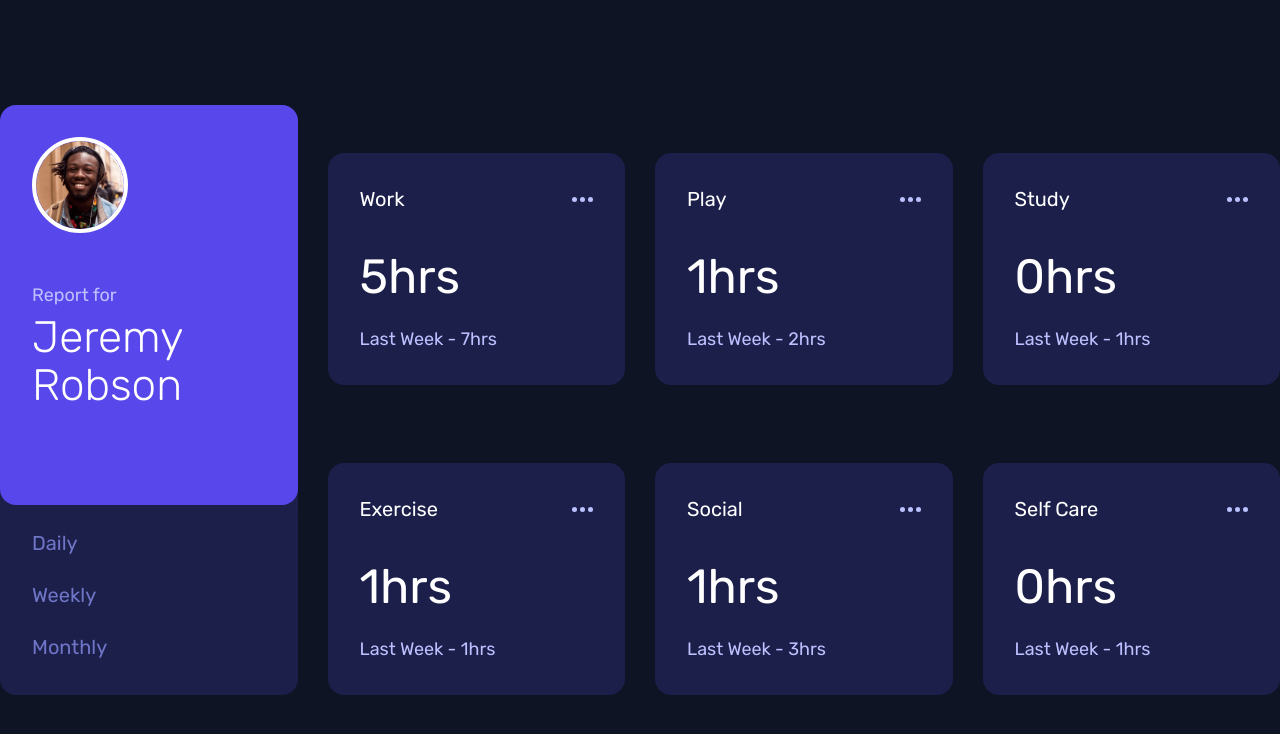
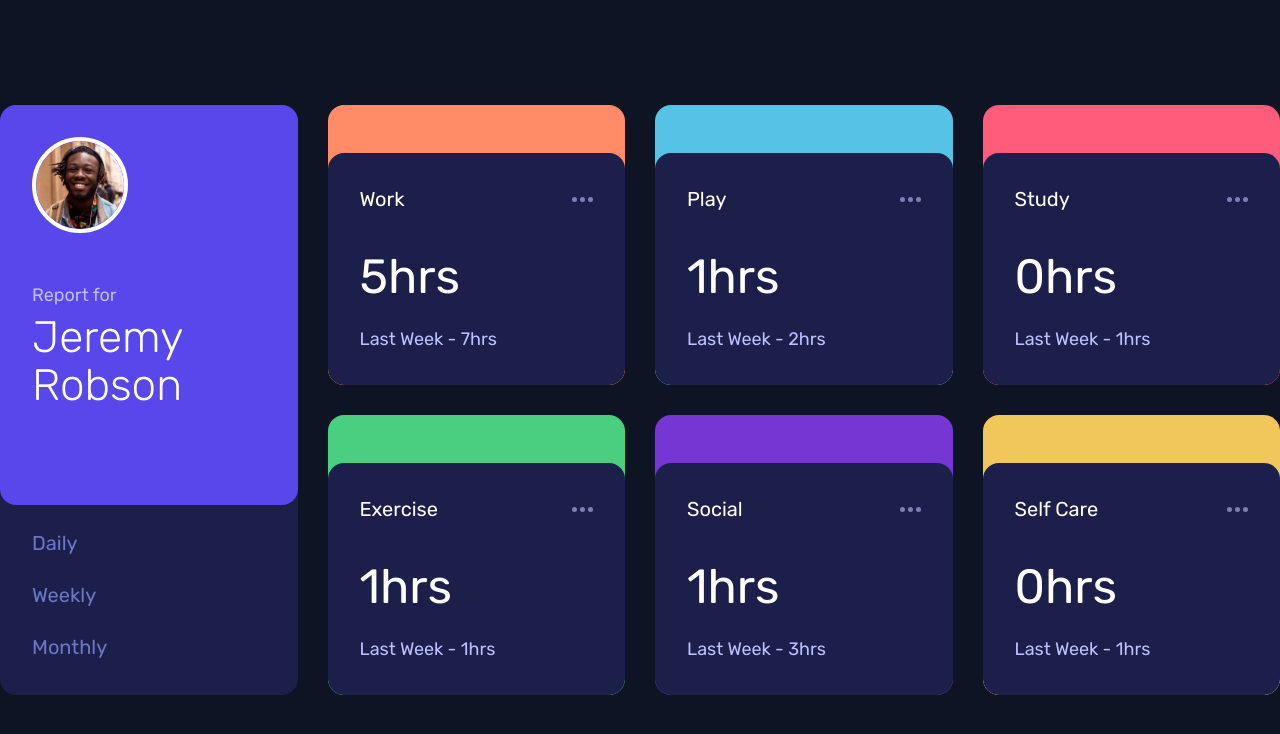
Before and after one commit to utkucanyilmaz/frontendmentor-challenges, a React (Vite) app: page / in a window 1280 px wide. Shown: the top 734 px of the page. Built offline with nearby package versions, Linux system fonts and the light colour scheme.

Commit message:
fetch data method updated, bg colors corrected

```diff
--- a/index.html
+++ b/index.html
@@ -10,7 +10,7 @@
     <meta name="viewport" content="width=device-width, initial-scale=1.0" />
     <title>Time Tracking Dashboard - Frontend Mentor</title>
   </head>
-  <body class="bg-neutral-very-dark-blue font-rubik">
+  <body class="bg-neutral-very-dark-blue font-rubik antialiased">
     <div id="root"></div>
     <script type="module" src="/src/main.jsx"></script>
   </body>
--- a/src/App.jsx
+++ b/src/App.jsx
@@ -1,14 +1,37 @@
 import User from "./components/User";
 import Card from "./components/Card";
-import data from "./data.json";
+import { useState, useEffect } from "react";
 
 function App() {
+  const [data, setData] = useState([]);
+  const [timeframe, setTimeFrame] = useState("daily");
+
+  console.log(timeframe);
+
+  const getData = () => {
+    fetch("/src/data.json")
+      .then(res => {
+        return res.json();
+      })
+      .then(data => {
+        setData(data);
+      });
+  };
+
+  useEffect(() => {
+    getData();
+  }, []);
+
   return (
     <div className="flex items-center justify-center h-screen">
       <section className="container mx-auto grid grid-cols-4 grid-rows-2 gap-[30px]">
-        <User />
-        {data.map(card => (
+        <User timeframe={timeframe} setTimeFrame={setTimeFrame} />
+        {data &&
+          data.map(card => (
             <Card
+              key={card.id}
+              bg={card.bg}
+              bgImage={card.bgImage}
               title={card.title}
               current={card.timeframes.daily.current}
               prev={card.timeframes.daily.previous}
--- a/src/components/Button.jsx
+++ b/src/components/Button.jsx
@@ -1,6 +1,11 @@
-export default function Button({ children }) {
+export default function Button({ children, timeframe, setTimeFrame }) {
   return (
-    <button className="text-neutral-desaturated-blue hover:text-white text-xl">
+    <button
+      onClick={() => {
+        setTimeFrame(() => children.toLowerCase());
+      }}
+      className="text-neutral-desaturated-blue hover:text-white text-xl"
+    >
       {children}
     </button>
   );
--- a/src/components/Card.jsx
+++ b/src/components/Card.jsx
@@ -1,12 +1,18 @@
-export default function Card({ title, current, prev }) {
+export default function Card({ title, current, prev, bg, bgImage }) {
   return (
-    <div className={`cursor-pointer rounded-2xl`}>
+    <div
+      className={`cursor-pointer rounded-2xl ${bg} relative before:absolute before:content-[url('${bgImage}')] before:top-0 before:right-4 overflow-hidden `}
+    >
       <div className="pt-12 flex flex-col justify-end ">
-        <div className="flex flex-col gap-y-10 bg-neutral-dark-blue p-8 text-white rounded-2xl transition-colors hover:bg-neutral-desaturated-blue ">
+        <div className="flex flex-col gap-y-10 bg-neutral-dark-blue p-8 text-white rounded-2xl transition-colors hover:bg-neutral-desaturated-blue z-10">
           <div className="flex justify-between ">
             <p className="text-xl ">{title}</p>
             <button>
-              <img src="/assets/images/icon-ellipsis.svg" alt="" />
+              <img
+                className="transition-opacity opacity-60 hover:opacity-100"
+                src="/assets/images/icon-ellipsis.svg"
+                alt=""
+              />
             </button>
           </div>
           <div className="flex flex-col gap-y-6">
--- a/src/components/User.jsx
+++ b/src/components/User.jsx
@@ -1,6 +1,6 @@
 import Button from "./Button";
 
-export default function User() {
+export default function User({ timeframe, setTimeFrame }) {
   return (
     <div className="bg-neutral-dark-blue rounded-2xl row-span-2">
       <div className="bg-primary-blue px-8 pt-8 py-24 flex flex-col gap-y-12 rounded-2xl">
@@ -18,9 +18,15 @@ export default function User() {
         </div>
       </div>
       <div className="flex flex-col items-start justify-center bg-neutral-dark-blue px-8 pb-8 pt-6 rounded-2xl gap-y-6">
-        <Button>Daily</Button>
-        <Button>Weekly</Button>
-        <Button>Monthly</Button>
+        <Button timeframe={timeframe} setTimeFrame={setTimeFrame}>
+          Daily
+        </Button>
+        <Button timeframe={timeframe} setTimeFrame={setTimeFrame}>
+          Weekly
+        </Button>
+        <Button timeframe={timeframe} setTimeFrame={setTimeFrame}>
+          Monthly
+        </Button>
       </div>
     </div>
   );
--- a/src/data.json
+++ b/src/data.json
@@ -1,6 +1,9 @@
 [
   {
+    "id": 1,
     "title": "Work",
+    "bg": "bg-primary-light-orange",
+    "bgImage": "./assets/images/icon-work.svg",
     "timeframes": {
       "daily": {
         "current": 5,
@@ -17,7 +20,10 @@
     }
   },
   {
+    "id": 2,
     "title": "Play",
+    "bg": "bg-primary-soft-blue",
+    "bgImage": "./assets/images/icon-play.svg",
     "timeframes": {
       "daily": {
         "current": 1,
@@ -34,7 +40,10 @@
     }
   },
   {
+    "id": 3,
     "title": "Study",
+    "bg": "bg-primary-light-red",
+    "bgImage": "/assets/images/icon-study.svg",
     "timeframes": {
       "daily": {
         "current": 0,
@@ -51,7 +60,10 @@
     }
   },
   {
+    "id": 4,
     "title": "Exercise",
+    "bg": "bg-primary-lime-green",
+    "bgImage": "/assets/images/icon-exercise.svg",
     "timeframes": {
       "daily": {
         "current": 1,
@@ -68,7 +80,10 @@
     }
   },
   {
+    "id": 5,
     "title": "Social",
+    "bg": "bg-primary-violet",
+    "bgImage": "/assets/images/icon-social.svg",
     "timeframes": {
       "daily": {
         "current": 1,
@@ -85,7 +100,10 @@
     }
   },
   {
+    "id": 6,
     "title": "Self Care",
+    "bg": "bg-primary-soft-orange",
+    "bgImage": "/assets/images/icon-self-care.svg",
     "timeframes": {
       "daily": {
         "current": 0,
--- a/tailwind.config.cjs
+++ b/tailwind.config.cjs
@@ -1,6 +1,6 @@
 /** @type {import('tailwindcss').Config} */
 module.exports = {
-  content: ["./index.html", "./src/**/*.{js,ts,jsx,tsx}"],
+  content: ["./index.html", "./src/**/*.{js,ts,jsx,tsx,json}"],
   theme: {
     extend: {
       fontFamily: {
```
Lines whose indentation alone changed are shown as unchanged.
